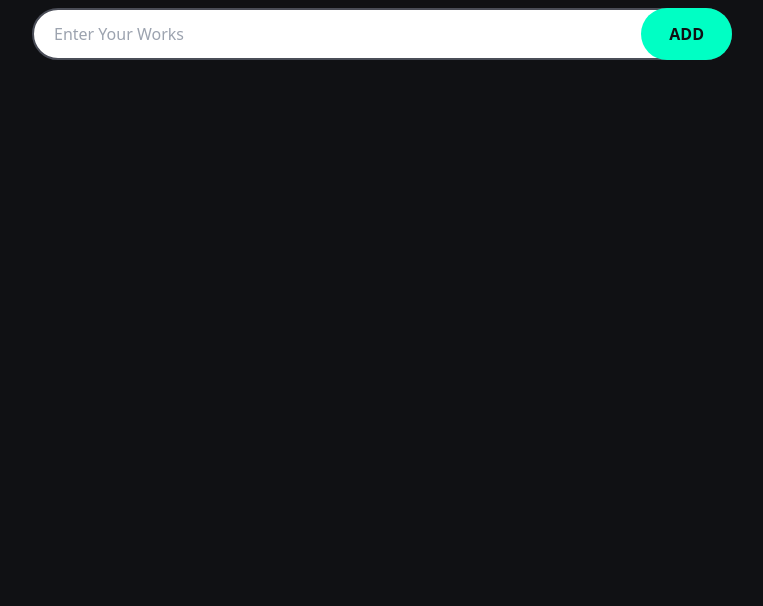
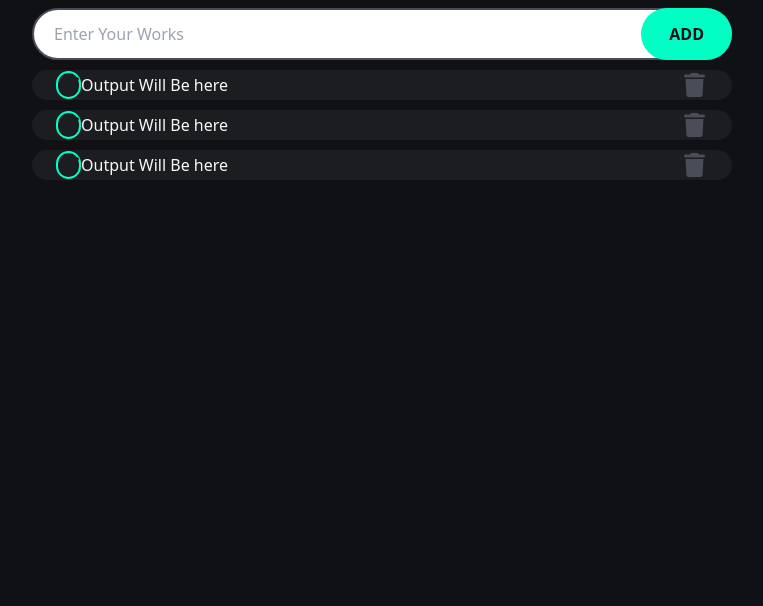
Before and after one commit to Xen-Xie/TO-DO-LIST, a website built with Vite: page index.html in a window 1280 px wide. Shown: the part 194-800 px from the top of the page, without its empty margins (258-1021 px from the left). Built offline with nearby package versions, Linux system fonts and the light colour scheme.

Commit message:
To Do List Area Added

```diff
--- a/index.html
+++ b/index.html
@@ -14,6 +14,52 @@
             <input type="text" placeholder="Enter Your Works" autocomplete="off" id="todoInput" class="box-border py-3 px-5 bg-none border-2 border-[#4A4D57] rounded-[1000px] w-[100%] caret-[#00FFc4] focus:outline-none">
             <button id="addButton" class="absolute top-0 right-0 bg-[#00FFC4] h-[100%] px-7 py-0 border-none rounded-[1000px] font-semibold text-[#101114] cursor-pointer">ADD</button>
         </form>
+    <!--To Do List Area-->
+        <ul id="todoList">
+            <li id="todo" class="mb-[10px] px-6 py-0 bg-[#1c1d20] rounded-[15px] flex items-center">
+                <input type="checkbox" id="todo-1" class="peer hidden">
 
+                <label for="todo-1"  class="border-2 border-[#00ffc4] rounded-full min-w-[20px] min-h-[20px] flex justify-center items-center flex-shrink-0 transition-all duration-200 peer-checked:bg-[#00ffc4]">
+                    <svg xmlns="http://www.w3.org/2000/svg" viewBox="0 0 448 512" class="h-[24px] fill-[#1C1D20]"><!--!Font Awesome Free 6.7.2 by @fontawesome - https://fontawesome.com License - https://fontawesome.com/license/free Copyright 2025 Fonticons, Inc.--><path d="M438.6 105.4c12.5 12.5 12.5 32.8 0 45.3l-256 256c-12.5 12.5-32.8 12.5-45.3 0l-128-128c-12.5-12.5-12.5-32.8 0-45.3s32.8-12.5 45.3 0L160 338.7 393.4 105.4c12.5-12.5 32.8-12.5 45.3 0z"/></svg>
+                </label>
+                <label for="todo-1" id="todoText1" class="p-15px pr-0 flex-grow peer-checked:line-through peer-checked:text-[#4A4D57] transition-all duration-200">
+                    Output Will Be here
+                </label>
+                <button id="deleteButton" class="p-[3px] bg-none border-none flex justify-center cursor-pointer">
+                    <svg xmlns="http://www.w3.org/2000/svg" viewBox="0 0 448 512" class="h-[24px] fill-[#4A4D57] hover:fill-[#ff0033] transition-all duration-300"><!--!Font Awesome Free 6.7.2 by @fontawesome - https://fontawesome.com License - https://fontawesome.com/license/free Copyright 2025 Fonticons, Inc.--><path d="M135.2 17.7L128 32 32 32C14.3 32 0 46.3 0 64S14.3 96 32 96l384 0c17.7 0 32-14.3 32-32s-14.3-32-32-32l-96 0-7.2-14.3C307.4 6.8 296.3 0 284.2 0L163.8 0c-12.1 0-23.2 6.8-28.6 17.7zM416 128L32 128 53.2 467c1.6 25.3 22.6 45 47.9 45l245.8 0c25.3 0 46.3-19.7 47.9-45L416 128z"/></svg>
+                </button>
+            </li>
+
+            <li id="todo" class="mb-[10px] px-6 py-0 bg-[#1c1d20] rounded-[15px] flex items-center">
+                <input type="checkbox" id="todo-2" class="peer hidden">
+
+                <label for="todo-2"  class="border-2 border-[#00ffc4] rounded-full min-w-[20px] min-h-[20px] flex justify-center items-center flex-shrink-0 transition-all duration-200 peer-checked:bg-[#00ffc4]">
+                    <svg xmlns="http://www.w3.org/2000/svg" viewBox="0 0 448 512" class="h-[24px] fill-[#1C1D20]"><!--!Font Awesome Free 6.7.2 by @fontawesome - https://fontawesome.com License - https://fontawesome.com/license/free Copyright 2025 Fonticons, Inc.--><path d="M438.6 105.4c12.5 12.5 12.5 32.8 0 45.3l-256 256c-12.5 12.5-32.8 12.5-45.3 0l-128-128c-12.5-12.5-12.5-32.8 0-45.3s32.8-12.5 45.3 0L160 338.7 393.4 105.4c12.5-12.5 32.8-12.5 45.3 0z"/></svg>
+                </label>
+                <label for="todo-2" id="todoText" class="p-15px pr-0 flex-grow peer-checked:line-through peer-checked:text-[#4A4D57] transition-all duration-200">
+                    Output Will Be here
+                </label>
+                <button id="deleteButton" class="p-[3px] bg-none border-none flex justify-center cursor-pointer">
+                    <svg xmlns="http://www.w3.org/2000/svg" viewBox="0 0 448 512" class="h-[24px] fill-[#4A4D57] hover:fill-[#ff0033] transition-all duration-300"><!--!Font Awesome Free 6.7.2 by @fontawesome - https://fontawesome.com License - https://fontawesome.com/license/free Copyright 2025 Fonticons, Inc.--><path d="M135.2 17.7L128 32 32 32C14.3 32 0 46.3 0 64S14.3 96 32 96l384 0c17.7 0 32-14.3 32-32s-14.3-32-32-32l-96 0-7.2-14.3C307.4 6.8 296.3 0 284.2 0L163.8 0c-12.1 0-23.2 6.8-28.6 17.7zM416 128L32 128 53.2 467c1.6 25.3 22.6 45 47.9 45l245.8 0c25.3 0 46.3-19.7 47.9-45L416 128z"/></svg>
+                </button>
+            </li>
+
+            <li id="todo" class="mb-[10px] px-6 py-0 bg-[#1c1d20] rounded-[15px] flex items-center">
+                <input type="checkbox" id="todo-3" class="peer hidden">
+
+                <label for="todo-3"  class="border-2 border-[#00ffc4] rounded-full min-w-[20px] min-h-[20px] flex justify-center items-center flex-shrink-0 transition-all duration-200 peer-checked:bg-[#00ffc4]">
+                    <svg xmlns="http://www.w3.org/2000/svg" viewBox="0 0 448 512" class="h-[24px] fill-[#1C1D20]"><!--!Font Awesome Free 6.7.2 by @fontawesome - https://fontawesome.com License - https://fontawesome.com/license/free Copyright 2025 Fonticons, Inc.--><path d="M438.6 105.4c12.5 12.5 12.5 32.8 0 45.3l-256 256c-12.5 12.5-32.8 12.5-45.3 0l-128-128c-12.5-12.5-12.5-32.8 0-45.3s32.8-12.5 45.3 0L160 338.7 393.4 105.4c12.5-12.5 32.8-12.5 45.3 0z"/></svg>
+                </label>
+                <label for="todo-3" id="todoText" class="p-15px pr-0 flex-grow peer-checked:line-through peer-checked:text-[#4A4D57] transition-all duration-200">
+                    Output Will Be here
+                </label>
+                <button id="deleteButton" class="p-[3px] bg-none border-none flex justify-center cursor-pointer">
+                    <svg xmlns="http://www.w3.org/2000/svg" viewBox="0 0 448 512" class="h-[24px] fill-[#4A4D57] hover:fill-[#ff0033] transition-all duration-300"><!--!Font Awesome Free 6.7.2 by @fontawesome - https://fontawesome.com License - https://fontawesome.com/license/free Copyright 2025 Fonticons, Inc.--><path d="M135.2 17.7L128 32 32 32C14.3 32 0 46.3 0 64S14.3 96 32 96l384 0c17.7 0 32-14.3 32-32s-14.3-32-32-32l-96 0-7.2-14.3C307.4 6.8 296.3 0 284.2 0L163.8 0c-12.1 0-23.2 6.8-28.6 17.7zM416 128L32 128 53.2 467c1.6 25.3 22.6 45 47.9 45l245.8 0c25.3 0 46.3-19.7 47.9-45L416 128z"/></svg>
+                </button>
+            </li>
+        </ul>
+
+
+    </div>
 </body>
 </html>
```
